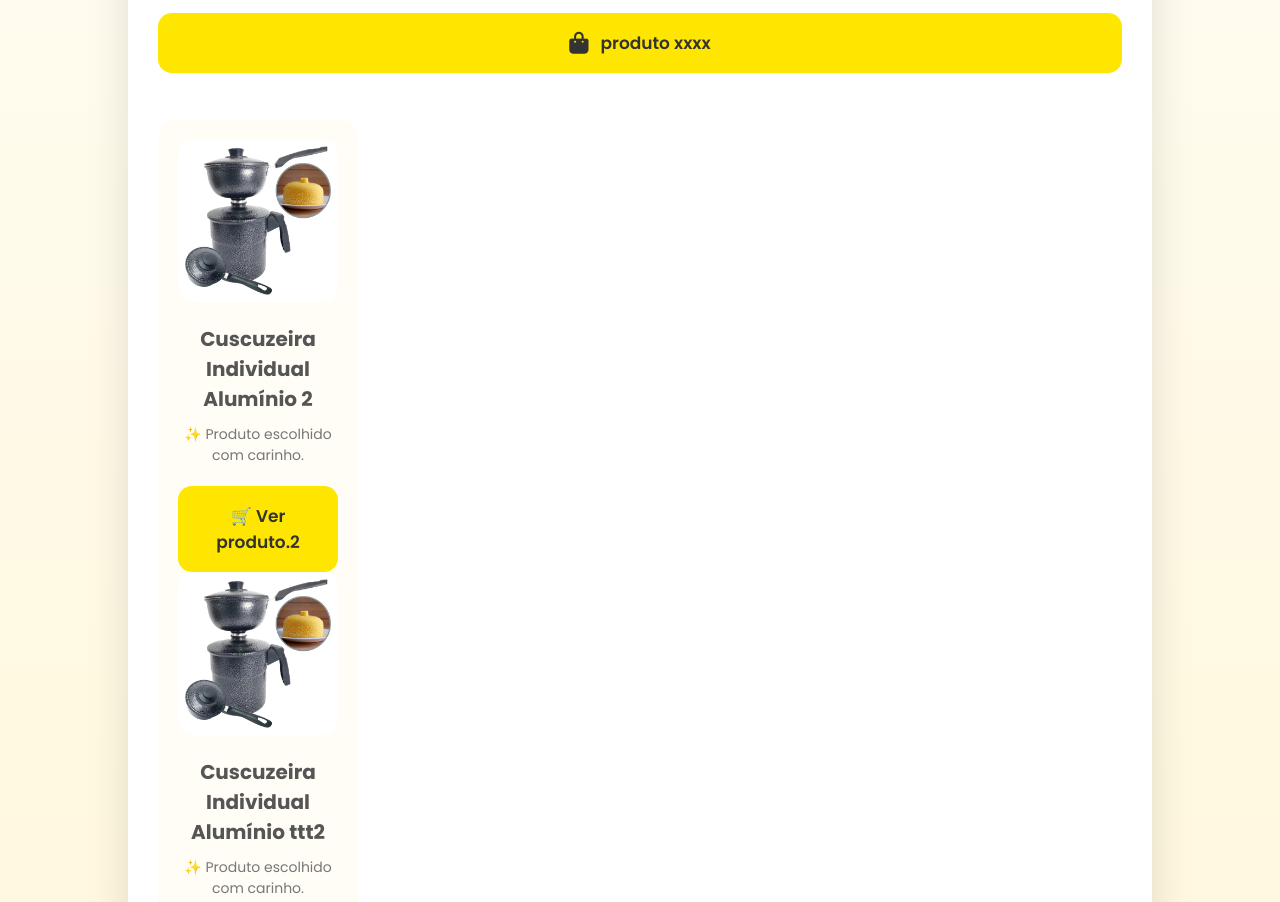
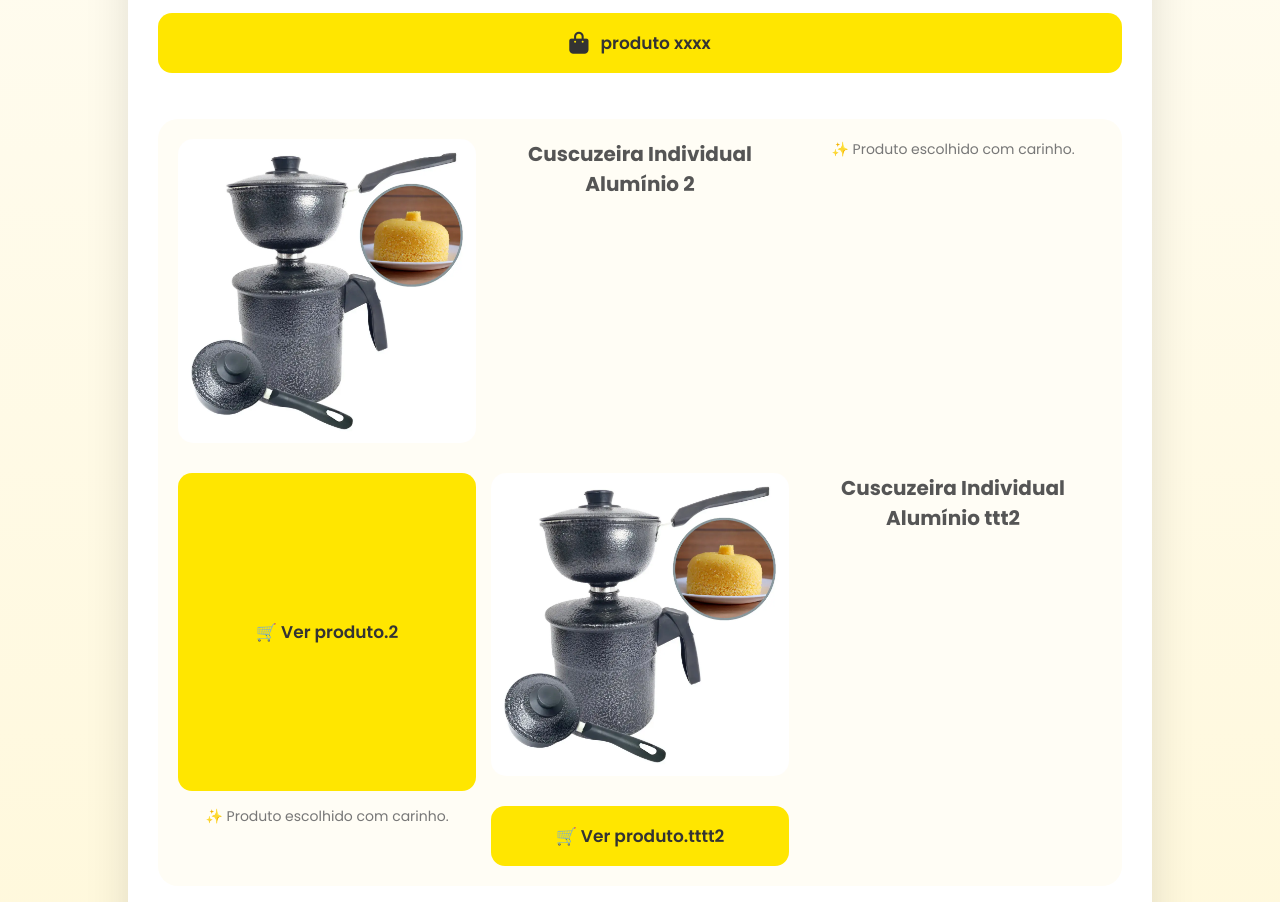
Before and after one commit to lufiori/mundolufinas, a plain HTML site: page index.html in a window 1280 px wide. Shown: the part 374-1276 px from the top of the page. Drawn offline with Linux system fonts and the light colour scheme.

Commit message:
Update style.css

```diff
--- a/style.css
+++ b/style.css
@@ -219,17 +219,13 @@ footer{
 
 /* CARD DE PRODUTO */
 
-.produtos {
+
+.produto{
+
     display: grid;
     grid-template-columns: repeat(3, 1fr);
     gap: 15px;
-}
 
-.produto{
-
-    width:100%;
-
-    max-width:200px;
 
     margin-top:30px;
 
```
